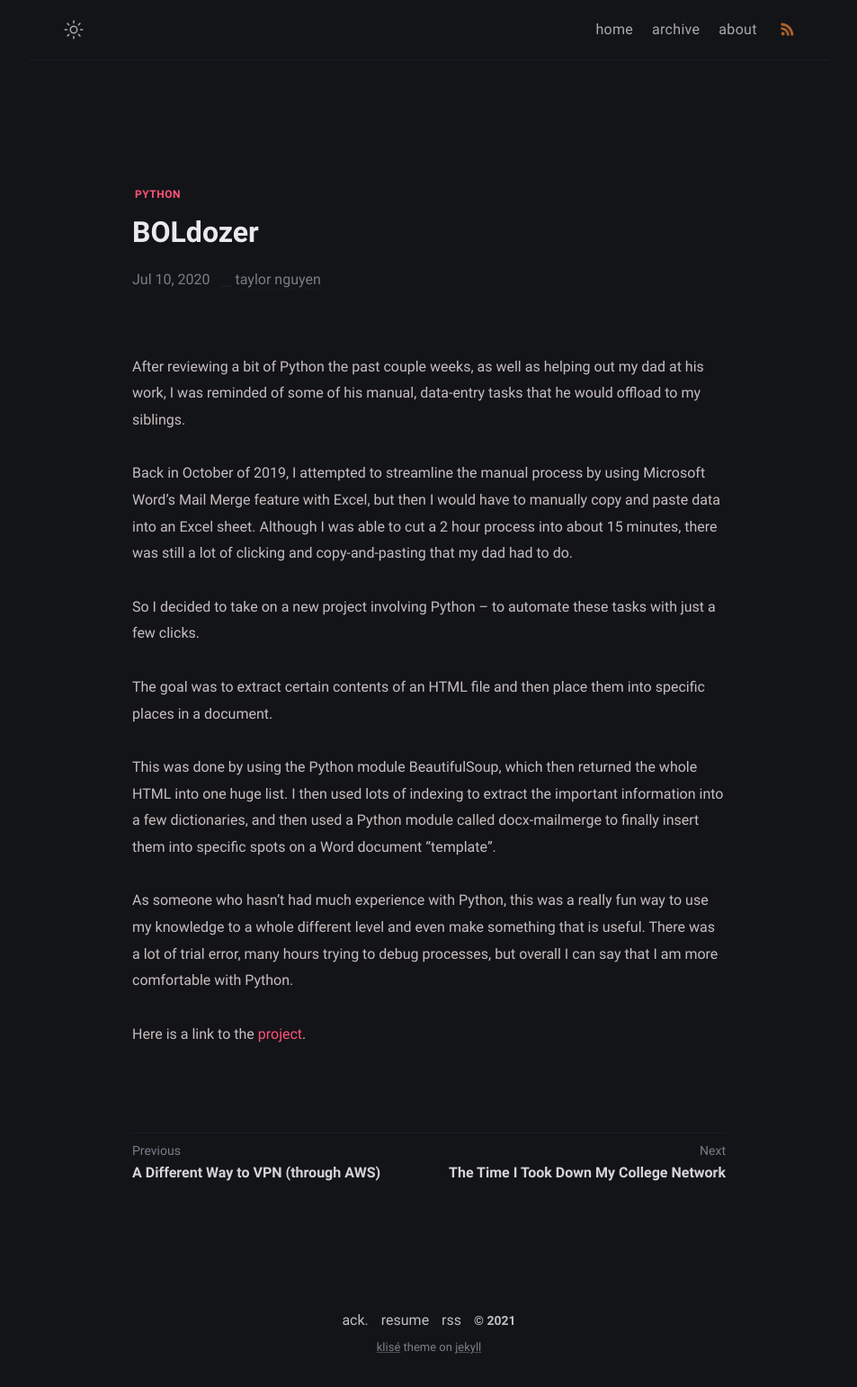
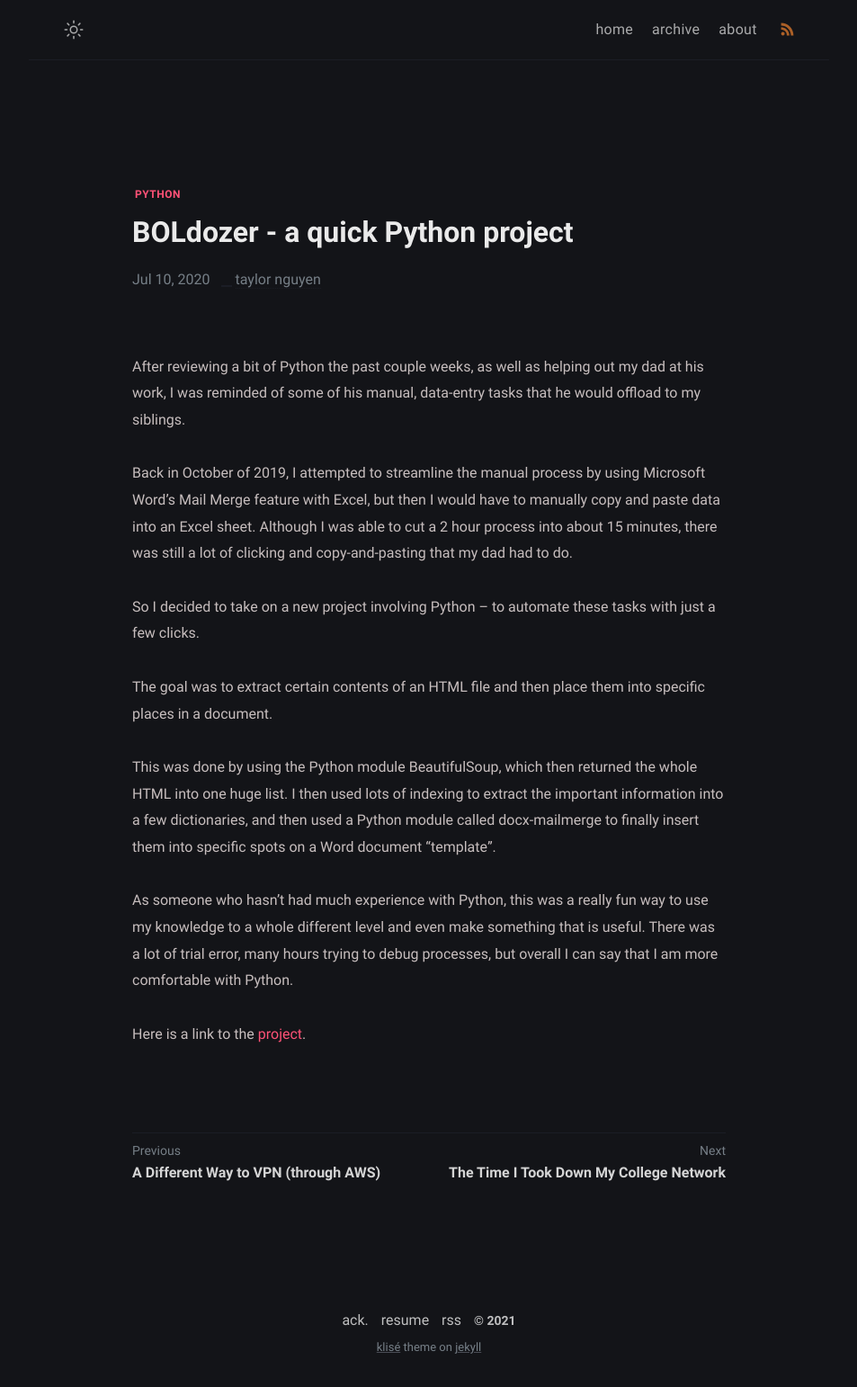
Before and after one commit to fyrworx4/old-fyrworx4.github.io, a Jekyll site: the page built from _posts/boldozer/2020-07-10-boldozer.md, in a window 1280 px wide. Shown: the whole page at 90% size, without its empty margins (163-1116 px from the left). Built offline with Jekyll 4.4.1, drawn with Linux system fonts in a browser that asks for light colours.

Commit message:
Update 2020-07-10-boldozer.md

```diff
--- a/_posts/boldozer/2020-07-10-boldozer.md
+++ b/_posts/boldozer/2020-07-10-boldozer.md
@@ -1,6 +1,6 @@
 ---
 layout: post
-title: 	"BOLdozer"
+title: 	"BOLdozer - a quick Python project"
 date: 2020-07-10
 tags: [python]
 ---
```
